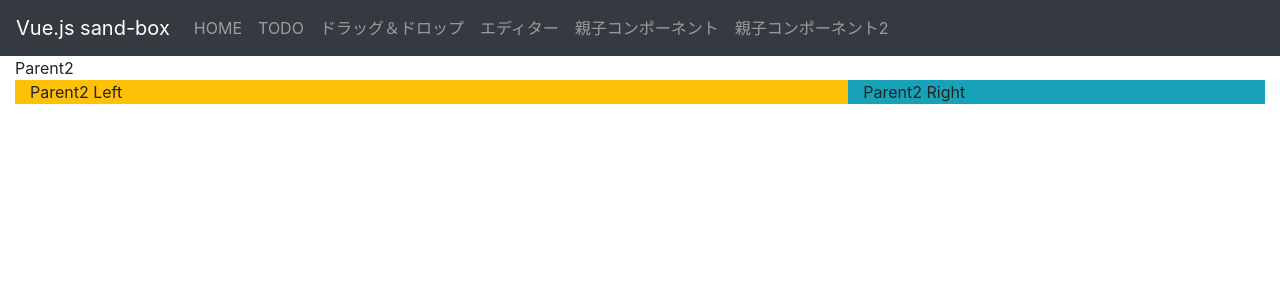
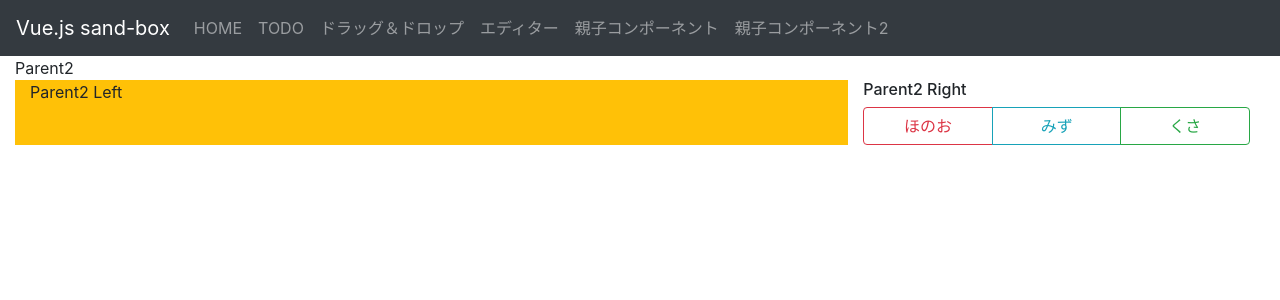
Before and after one commit to kyoruni/vue-sand-box, a Vue app: page /parent2 in a window 1280 px wide. Shown: the top 300 px of the page. Built offline with nearby package versions, Linux system fonts and the light colour scheme.

Commit message:
:wrench: #8 3タイプのボタン追加

```diff
--- a/src/components/Parent2/Right.vue
+++ b/src/components/Parent2/Right.vue
@@ -1,5 +1,32 @@
 <template>
-  <div class="right bg-info">
-    Parent2 Right
+  <div class="right">
+    <h6>Parent2 Right</h6>
+    <b-button-group class="d-flex">
+      <b-button variant="outline-danger" class="w-100" @click="clickFireButton">
+        ほのお
+      </b-button>
+      <b-button variant="outline-info" class="w-100" @click="clickWaterButton">
+        みず
+      </b-button>
+      <b-button variant="outline-success" class="w-100" @click="clickGrassButton">
+        くさ
+      </b-button>
+    </b-button-group>
   </div>
 </template>
+
+<script>
+export default {
+  methods: {
+    clickFireButton () {
+      alert('fire')
+    },
+    clickWaterButton () {
+      alert('water')
+    },
+    clickGrassButton () {
+      alert('grass')
+    }
+  }
+}
+</script>
```
